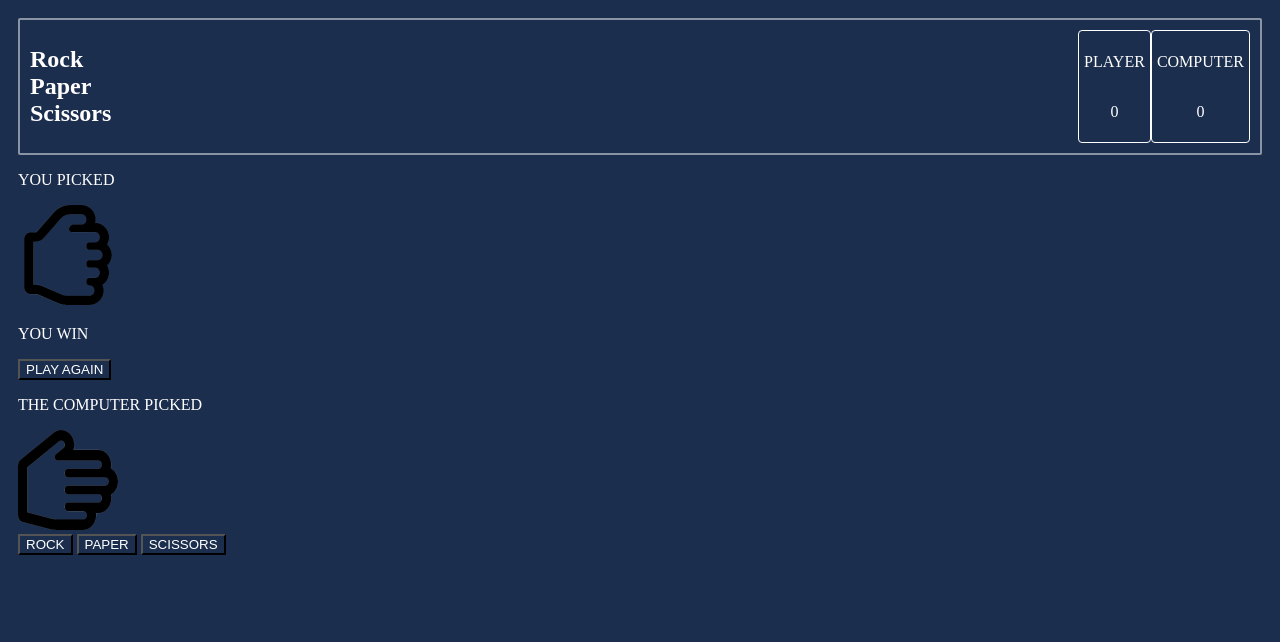
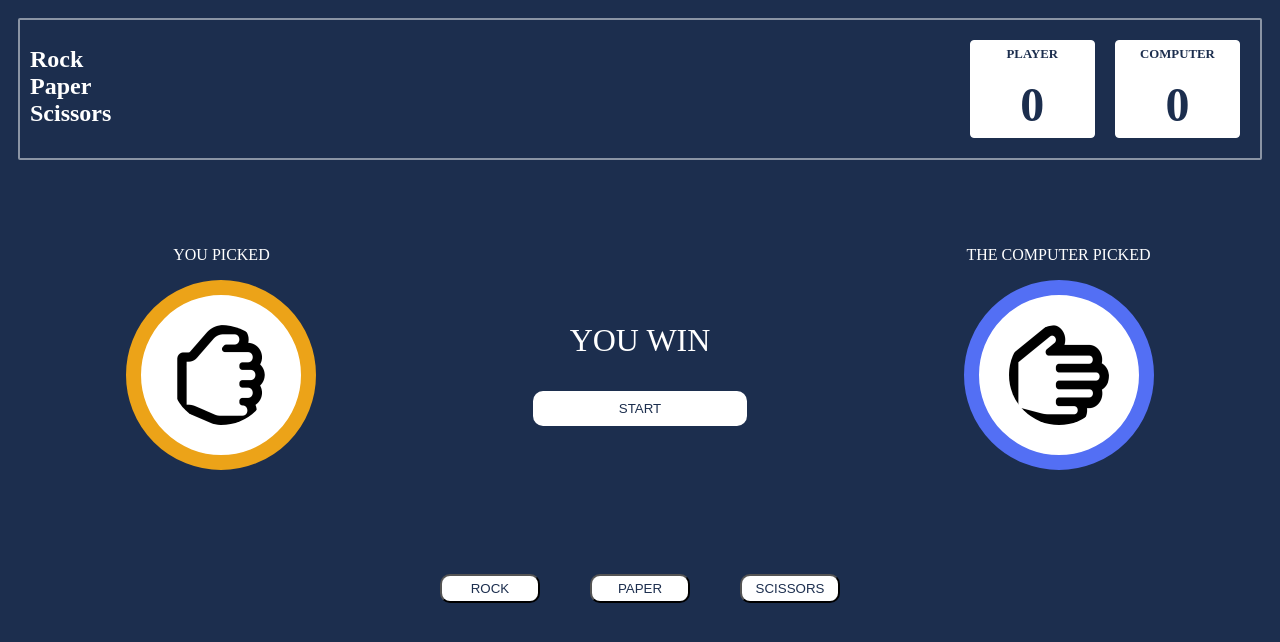
Before and after one commit to JericoGatpandan/RPS_Game_remake, a plain HTML site: page index.html in a window 1280 px wide. Drawn offline with Linux system fonts and the light colour scheme.

Commit message:
i master flexbox

```diff
--- a/index.html
+++ b/index.html
@@ -20,18 +20,20 @@
             <p class="score">0</p>
         </div>
     </div>
+    <div class="main">
         <div class="left">
             <p>YOU PICKED</p>
             <img src="./assets/rock.png" width="100px">
         </div>
         <div class="result">
             <p>YOU WIN</p>
-    <button class="start">PLAY AGAIN</button>
+            <button class="start">START</button>
         </div>
-</div>
+
     <div class="right">
         <p>THE COMPUTER PICKED</p>
         <img src="/assets/paper.png" width="100px">
+    </div>
     </div>
     <div class="btn">
         <button class="choice">ROCK</button>
--- a/styles.css
+++ b/styles.css
@@ -25,4 +25,87 @@ h1 {
     flex-direction: column;
     justify-content: center;
     text-align: center;
+    width: 113.16px;
+    margin: 10px;
+    background-color: white;
 }
+
+.scorePlaceholder, .score {
+    background-color: transparent;
+    color: #1c2e4e;
+    font-family:'Times New Roman', Times, serif;
+    font-weight: 900;
+    display: flex;
+    flex-direction: column;
+    border: none;
+    padding: 0;
+    gap:5px;
+}
+.scorePlaceholder {
+    margin: 0;
+    padding-top: 1px;
+    font-size: 0.8rem;
+    margin-bottom: 15px;
+}
+.score {
+    font-size: 3rem;
+    margin: 0;
+}
+
+.main {
+    display: flex;
+    flex-direction: row;
+    width: 100%;
+    justify-content: space-around;
+    margin-bottom: 50px;
+    margin-top: 70px;
+    text-align: center;
+}
+.left img{
+    border: 15px solid #eca318;
+    border-radius: 50%;
+    padding: 30px;
+}
+.right img{
+    border: 15px solid #536ff4;
+    border-radius: 50%;
+    padding: 30px;
+
+}
+.result {
+    display: flex;
+    flex-direction: column;
+    height: 100%;
+    position: relative;
+    top: 60px;
+    flex-grow: 0.1;
+}
+
+.result p {
+    font-size: 2rem;
+}
+.start {
+    background-color: white;
+    color: #1c2e4e;
+    padding: 10px 20px;
+    border-radius: 10px;
+    border: none;
+}
+
+.btn {
+    display: flex;
+    justify-content: center;
+    gap: 50px;
+    margin-top: 100px;
+}
+.choice {
+    background-color: white;
+    color: #1c2e4e;
+    padding: 5px 10px;
+    width: 100px;
+    border-radius: 10px;
+}
+img {
+    background-color: white;
+
+}
```
Lines whose indentation alone changed are shown as unchanged.
